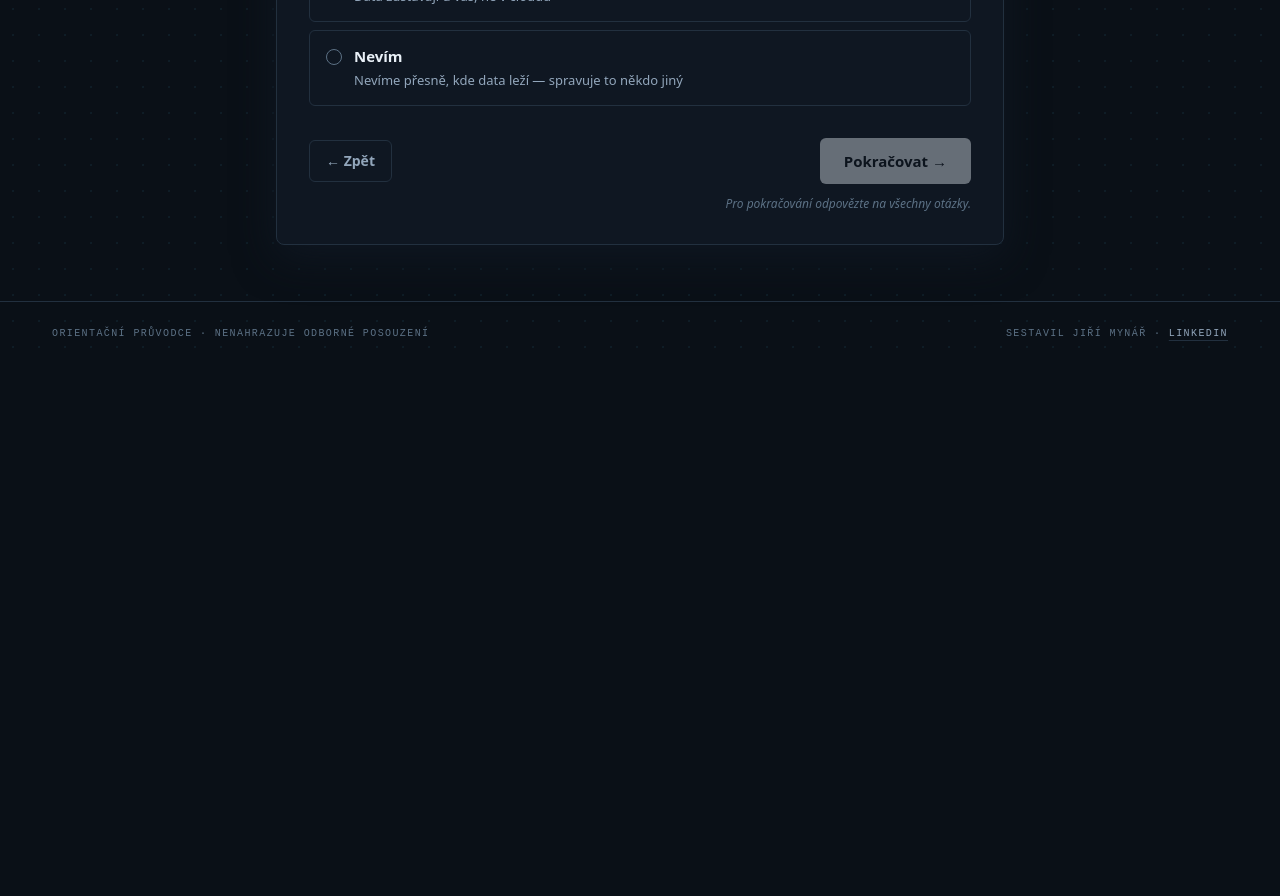
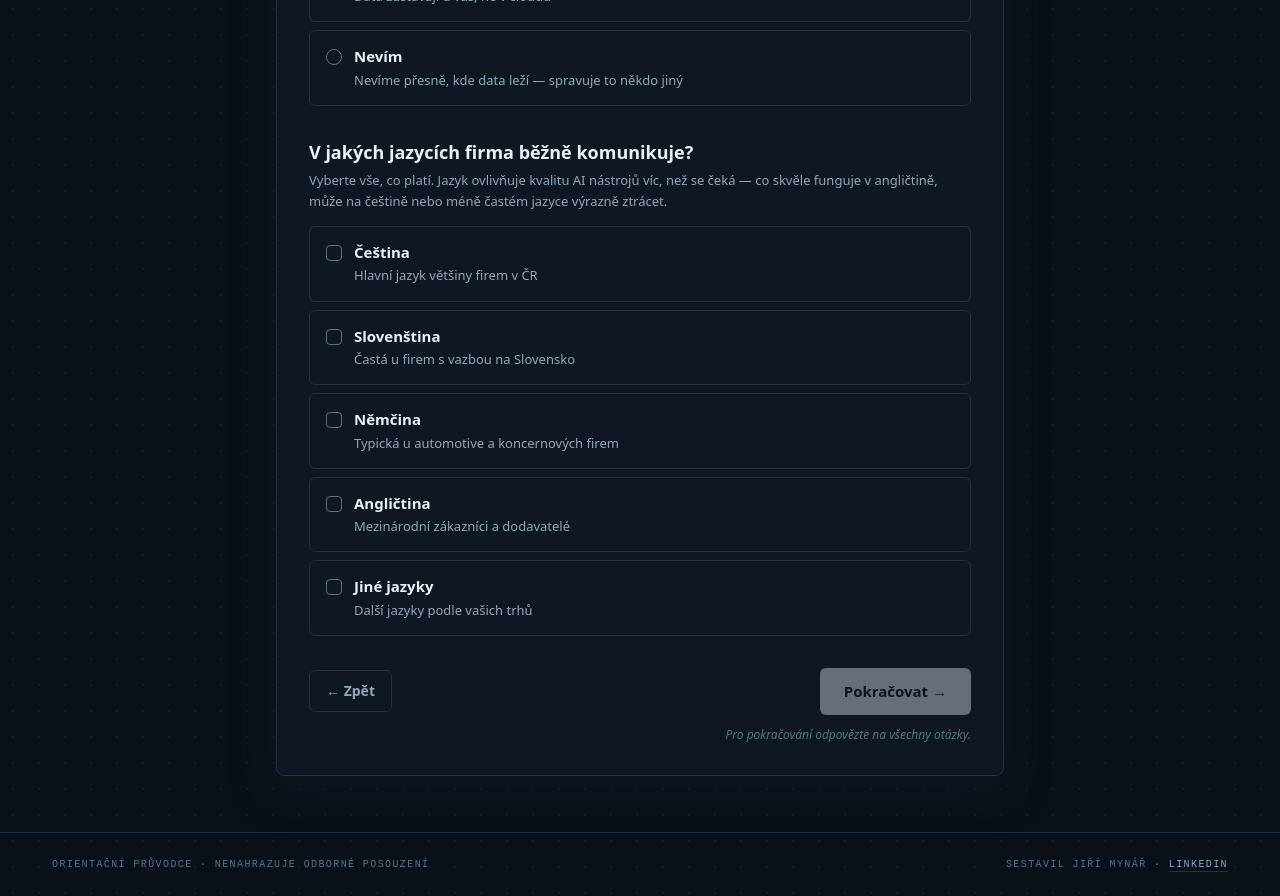
Before and after one commit to JiriMynar/AI-web, a React (Vite) app: page /vedeni/pruvodce in a window 1280 px wide. Shown: the part 2240-3136 px from the top of the page. Before the commit the page ends 2605 px from the top, so only its background shows below. Built offline with nearby package versions, Linux system fonts and the light colour scheme.

Commit message:
Fáze 3: otázky uzivatele, jazyky, horizont v data.ts
uzivatele (Lidé), jazyky (Profil, multi), horizont (Vize) — netechnické znění,
„Nevím"/„Zatím nevíme" jako úniková volba. Realita nasazení: počet uživatelů,
jazyky a časový tlak.

```diff
--- a/src/roles/vedeni/data.ts
+++ b/src/roles/vedeni/data.ts
@@ -15,11 +15,11 @@ export type Question = {
 export type Step = { id: string; label: string; full: string; desc: string; questions: string[] };
 
 export const STEPS: Step[] = [
-  { id: "profil", label: "Profil", full: "Profil firmy", desc: "V jakém prostředí se bude implementovat. Velikost, zaměření, IT zázemí a systémy určují náročnost koordinace a integrace.", questions: ["size", "focus", "it", "systemy", "kdeData"] },
+  { id: "profil", label: "Profil", full: "Profil firmy", desc: "V jakém prostředí se bude implementovat. Velikost, zaměření, IT zázemí a systémy určují náročnost koordinace a integrace.", questions: ["size", "focus", "it", "systemy", "kdeData", "jazyky"] },
   { id: "regulace", label: "Regulace", full: "Regulace a citlivá data", desc: "Co vás omezuje a chrání. Verdikty záměrů s regulacemi počítají — drahé je zjistit omezení až po nákupu.", questions: ["regs"] },
-  { id: "vize", label: "Vize", full: "Vize a záměry", desc: "Jaké číslo se má pohnout a co konkrétně od AI čekáte. Každý zvolený záměr dostane vlastní verdikt proveditelnosti.", questions: ["vize", "goals", "ambition"] },
+  { id: "vize", label: "Vize", full: "Vize a záměry", desc: "Jaké číslo se má pohnout a co konkrétně od AI čekáte. Každý zvolený záměr dostane vlastní verdikt proveditelnosti.", questions: ["vize", "goals", "ambition", "horizont"] },
   { id: "dataProc", label: "Data a procesy", full: "Data a procesy", desc: "Na čem se dá stavět a jestli se to vyplatí. Stav dat a procesů určuje proveditelnost, objem a výchozí čísla rozhodují o návratnosti.", questions: ["data", "erpUsage", "strojeData", "procesy", "objem", "mereni"] },
-  { id: "lide", label: "Lidé", full: "Lidé, kapacita a podpora", desc: "Kdo implementaci ponese a s jakou oporou. Kapacita a sponzor rozhodují o tempu i realističnosti ambice.", questions: ["zkusenost", "lide", "kapacita", "sponzor", "rozpocet"] },
+  { id: "lide", label: "Lidé", full: "Lidé, kapacita a podpora", desc: "Kdo implementaci ponese a s jakou oporou. Kapacita a sponzor rozhodují o tempu i realističnosti ambice.", questions: ["zkusenost", "lide", "kapacita", "sponzor", "rozpocet", "uzivatele"] },
 ];
 
 export const Q: Record<string, Question> = {
@@ -75,6 +75,19 @@ export const Q: Record<string, Question> = {
       { v: "nevim", t: "Nevím", d: "Nevíme přesně, kde data leží — spravuje to někdo jiný" },
     ],
   },
+  jazyky: {
+    key: "jazyky",
+    title: "V jakých jazycích firma běžně komunikuje?",
+    subtitle: "Vyberte vše, co platí. Jazyk ovlivňuje kvalitu AI nástrojů víc, než se čeká — co skvěle funguje v angličtině, může na češtině nebo méně častém jazyce výrazně ztrácet.",
+    multi: true,
+    options: [
+      { v: "cestina", t: "Čeština", d: "Hlavní jazyk většiny firem v ČR" },
+      { v: "slovenstina", t: "Slovenština", d: "Častá u firem s vazbou na Slovensko" },
+      { v: "nemcina", t: "Němčina", d: "Typická u automotive a koncernových firem" },
+      { v: "anglictina", t: "Angličtina", d: "Mezinárodní zákazníci a dodavatelé" },
+      { v: "jine", t: "Jiné jazyky", d: "Další jazyky podle vašich trhů" },
+    ],
+  },
   regs: {
     key: "regs",
     title: "Co se týká vašich dat a regulací?",
@@ -126,6 +139,17 @@ export const Q: Record<string, Question> = {
     options: [
       { v: "pilot", t: "Pilot na jednom procesu", d: "6–12 týdnů, jeden proces, měřitelné kritérium — nejlevnější cesta k jistotě" },
       { v: "plosne", t: "Plošné nasazení", d: "Legitimní cíl, ale výsledek ho rozfázuje: vždy se začíná ověřeným pilotem" },
+    ],
+  },
+  horizont: {
+    key: "horizont",
+    title: "Do kdy byste chtěli první výsledek?",
+    subtitle: "Termín a jeho důvod mění pořadí kroků i to, jak velká ambice je reálná. Něco jiného je „chceme to vyzkoušet“ a něco jiného „musí to běžet k auditu v září“.",
+    options: [
+      { v: "hned", t: "Co nejdřív (do 3 měsíců)", d: "Tlak na rychlost — reálný je jeden dotažený pilot" },
+      { v: "letos", t: "Během letošního roku", d: "Rozumný prostor na pilot i přípravu" },
+      { v: "neni", t: "Není to časově tlačené", d: "Můžete jít důkladně a po krocích" },
+      { v: "termin", t: "Váže to na konkrétní termín", d: "Zakázka, audit nebo dotace s pevným datem" },
     ],
   },
   data: {
@@ -240,6 +264,17 @@ export const Q: Record<string, Question> = {
       { v: "zadna", t: "Žádnou", d: "Legitimní postoj; pilot dodá čísla pro rozhodnutí" },
     ],
   },
+  uzivatele: {
+    key: "uzivatele",
+    title: "Kolik lidí bude nástroj nakonec používat?",
+    subtitle: "Nejde o tým, který implementaci povede, ale o koncové uživatele — kolik lidí si nástroj má osvojit do každodenní práce. Čím víc lidí, tím víc rozhoduje adopce a školení, ne samotná technologie.",
+    options: [
+      { v: "par", t: "Pár lidí (do 10)", d: "Malá skupina — adopci zvládnete osobně a rychle" },
+      { v: "oddeleni", t: "Celé oddělení (desítky)", d: "Potřeba školení a lidí, kteří ostatní potáhnou" },
+      { v: "firma", t: "Velká část firmy (stovky)", d: "Velký rollout — adopce a školení jsou půlka úspěchu" },
+      { v: "nevim", t: "Zatím nevíme", d: "Rozsah nasazení ještě není rozhodnutý" },
+    ],
+  },
 };
 
 export type Sub = { v: string; t: string; d: string; weeks: string };
```
